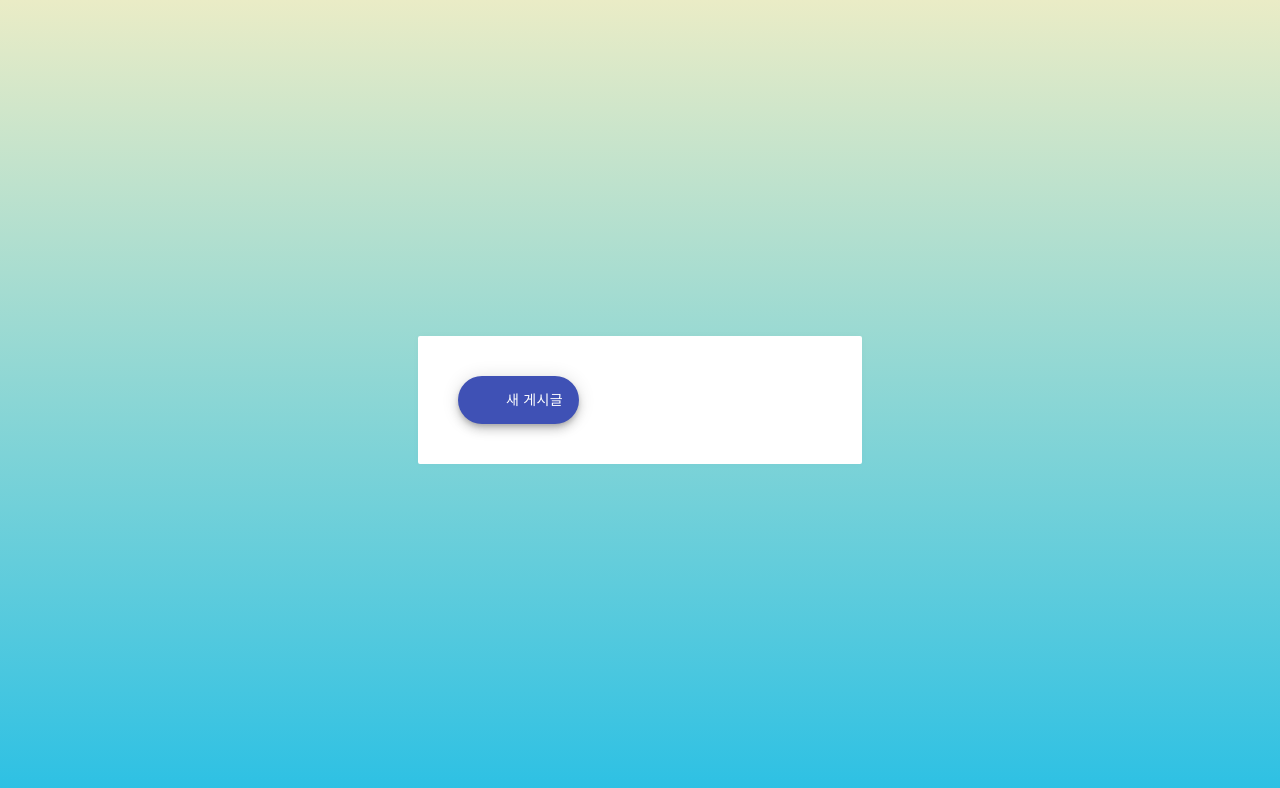
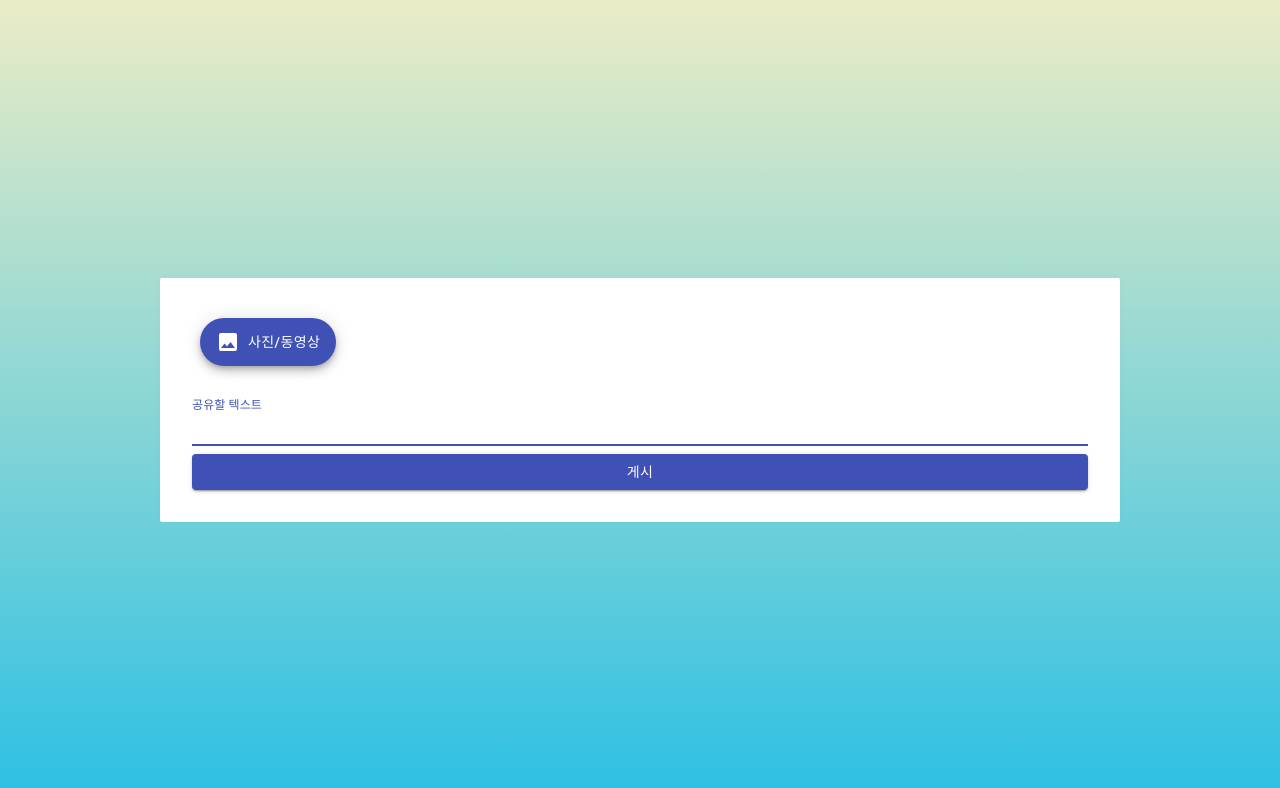
Before and after one commit to climbers-kr/Climbers_frontend, a React (Create React App) app: page /newPost in a window 1280 px wide. Shown: the top 788 px of the page. Built offline with nearby package versions, Linux system fonts and the light colour scheme.

Commit message:
Add community post components for image upload
글쓰기, 이미지 첨부를 위한 presentational, container 컴포넌트 추가

```diff
--- a/src/components/community/writePost/ImageForm.js
+++ b/src/components/community/writePost/ImageForm.js
@@ -1,17 +1,34 @@
-import React from 'react';
+import React, {useEffect, useState} from 'react';
 import {makeStyles} from "@material-ui/core/styles";
 import styled from 'styled-components';
-import {Link} from 'react-router-dom';
-import Container from "@material-ui/core/Container";
-import AddIcon from "@material-ui/core/SvgIcon/SvgIcon";
+import InsertPhotoIcon from '@material-ui/icons/InsertPhoto';
 import Fab from "@material-ui/core/Fab";
+import logo from '../../../images/ClimbersLogo.png';
+import AddIcon from '@material-ui/icons/Add';
+const PreviewContainer=styled.div`
+    display: flex;
+    flex-wrap: wrap;
+   justify-content: center;
+`;
+const ImgPreview=styled.img`
+    width: 100%;
+    height: 100%;
 
-const ImgPreview=styled.img`
-    width: 300px;
-    height: 300px;
+`;
+const PreviewBox=styled.div`
+    width: 150px;
+    height: 150px;
 
 `;
 
+const ImgSelector=styled.div`
+    width: 150px;
+    height: 150px;
+    display: flex;
+    border-style: dashed;
+    align-items: center;
+    justify-content: center;
+`;
 const Input=styled.input`
     overflow: hidden;
     width: 0;
@@ -45,23 +62,60 @@ const useStyles = makeStyles(theme => ({
     },
     fab:{
         margin: '0.5rem',
+    },
+    addIcon: {
+        fontSize: '5rem',
     }
 }));
-const ImageForm=({IsSelected, previewUrlArray, onChange})=>{
+const ImageForm=({ isSelected, imgList, onChange })=>{
     const classes = useStyles();
+    console.dir(isSelected);
+    const url=logo;
+
     return (
         <>
-            <div className="form-group">
-                <form>
-                <label>
-                    <Fab color="primary" aria-label="add" variant="extended" className={classes.fab}>
-                        <AddIcon className={classes.extendedIcon}/>
-                        새 게시글
-                    </Fab>
-                    <Input type="file" name="imgCollection" multiple onChange={onChange}/>
-                </label>
-                </form>
-            </div>
+            { !isSelected ? (
+                <div className="form-group">
+                    <input
+                        accept="image/*"
+                        className={classes.input}
+                        style={{ display: 'none' }}
+                        id="raised-button-file"
+                        multiple
+                        type="file"
+                        onChange={onChange}
+                    />
+                    <label htmlFor="raised-button-file">
+                        <Fab color="primary" aria-label="add" component="span" variant="extended" className={classes.fab} >
+                            <InsertPhotoIcon className={classes.extendedIcon}/>
+                            사진/동영상
+                        </Fab>
+                    </label>
+                </div>
+            ):(
+                <PreviewContainer>
+                    {imgList.map(object => {
+                        const url=URL.createObjectURL(object.file);
+                        return (
+
+                            <PreviewBox key={object.id}>
+                                <ImgPreview src={url} alt="preview" />
+                            </PreviewBox>
+
+                        );
+                    })}
+                    <label>
+                        <ImgSelector>
+                            <AddIcon className={classes.addIcon}/>
+                        </ImgSelector>
+                        <Input type="file" name="imgCollection" multiple onChange={onChange}/>
+                    </label>
+                </PreviewContainer>
+            )}
+
+
+
+
         </>
     )
 };
--- /dev/null
+++ b/src/components/community/writePost/PostForm.js
@@ -0,0 +1,54 @@
+import React from 'react';
+import {makeStyles} from "@material-ui/core/styles";
+import InputBase from '@material-ui/core/InputBase';
+import TextField from "@material-ui/core/TextField";
+import Button from "@material-ui/core/Button";
+const useStyles = makeStyles(theme => ({
+    paper: {
+        display: 'flex',
+        flexDirection: 'column',
+        alignItems: 'center',
+
+    },
+    avatar: {
+        margin: theme.spacing(1),
+        backgroundColor: theme.palette.secondary.main,
+    },
+    form: {
+        width: '100%', // Fix IE 11 issue.
+        marginTop: theme.spacing(1),
+    },
+    submit: {
+        margin: theme.spacing(3, 0, 2),
+    },
+    margin: {
+
+    },
+}));
+const PostForm=({onChange, onSubmit, post})=>{
+    const classes = useStyles();
+    return (
+        <div className={classes.paper}>
+            <form className={classes.form} noValidate onSubmit={onSubmit}>
+            <TextField
+                margin="normal"
+                fullWidth
+                id="postText"
+                label="공유할 텍스트"
+                name="postText"
+                autoFocus
+                onChange={onChange}
+                multiline
+            />
+            <Button
+                type="submit"
+                fullWidth
+                color="primary"
+                variant="contained"
+            >게시</Button>
+            </form>
+        </div>
+    )
+};
+
+export default PostForm;
--- a/src/components/community/writePost/WriteTemplate.js
+++ b/src/components/community/writePost/WriteTemplate.js
@@ -33,11 +33,13 @@ const WhiteBox=styled(Container)`
     padding: 2rem;
     background: white;
     border-radius: 2px;
+    display: flex;
+    flex-direction: column;
 `;
 const WriteTemplate=( {children} )=>{
     return(
         <WriteTemplateBlock>
-            <WhiteBox maxWidth="xs">
+            <WhiteBox maxWidth="md">
                 {children}
             </WhiteBox>
         </WriteTemplateBlock>
--- a/src/containers/community/writePost/WriteContainer.js
+++ b/src/containers/community/writePost/WriteContainer.js
@@ -1,11 +1,60 @@
-import React from 'react';
+import React, {useEffect, useState} from 'react';
 import ImageForm from '../../../components/community/writePost/ImageForm';
+import PostForm from '../../../components/community/writePost/PostForm';
+import {useDispatch, useSelector} from "react-redux";
+import {selectImage, submitImageList} from "../../../modules/upload";
 
 const WriteContainer=()=>{
+
+
+    const { isSelected, imgList, imgCount, curOrder } = useSelector(({ upload }) => ({
+        isSelected: upload.isSelected,
+        imgList: upload.queue.imgList, //type: Array [{file: File}]
+        imgCount: upload.queue.imgCount,
+        curOrder: upload.queue.curOrder,
+    }));
+
+    const dispatch = useDispatch();
+
+
+    useEffect(() => {
+        console.dir(isSelected);
+        console.dir(imgList);
+        console.dir(imgCount);
+        console.dir(curOrder);
+    }, [isSelected,imgList, imgCount, curOrder]);
+
+
+
+    const onFileChange = e=> {
+        const fileObject= e.target.files[0]; //type: File
+        console.dir(fileObject);
+
+        dispatch(
+            selectImage({
+                file: e.target.files[0],
+                id: imgCount,
+            })
+        );
+    };
+
+    const onSubmit=(e)=>{
+        e.preventDefault();
+        dispatch(
+            submitImageList({imgCount, curOrder, imgList})
+        )
+    };
     return (
-
-        <ImageForm/>
-
+        <>
+            <ImageForm
+                isSelected={isSelected}
+                onChange={onFileChange}
+                imgList={imgList}
+            />
+            <PostForm
+                onSubmit={onSubmit}
+            />
+        </>
     )
 };
 export default WriteContainer;
--- a/src/modules/upload.js
+++ b/src/modules/upload.js
@@ -90,6 +90,7 @@ const initialState = {
         selectedImg: null,
         loadPercent: 0,
     },
+    isSelected: false, //선택된 이미지 파일이 있는지
     resMessage: null,
     status: 'initial', //initial, pending, ready, complete, failure
     uploadError: null,
@@ -102,6 +103,7 @@ const upload = handleActions(
                 console.dir(selectedImg);
             draft.queue.imgList.push(selectedImg);
             draft.queue.imgCount++;
+            draft.isSelected=true;
         }),
         [SUBMIT]: (state)=>({
             ...state,
```
Also changed, not shown: 1 other file (tests, documents, lock files or other folders).
